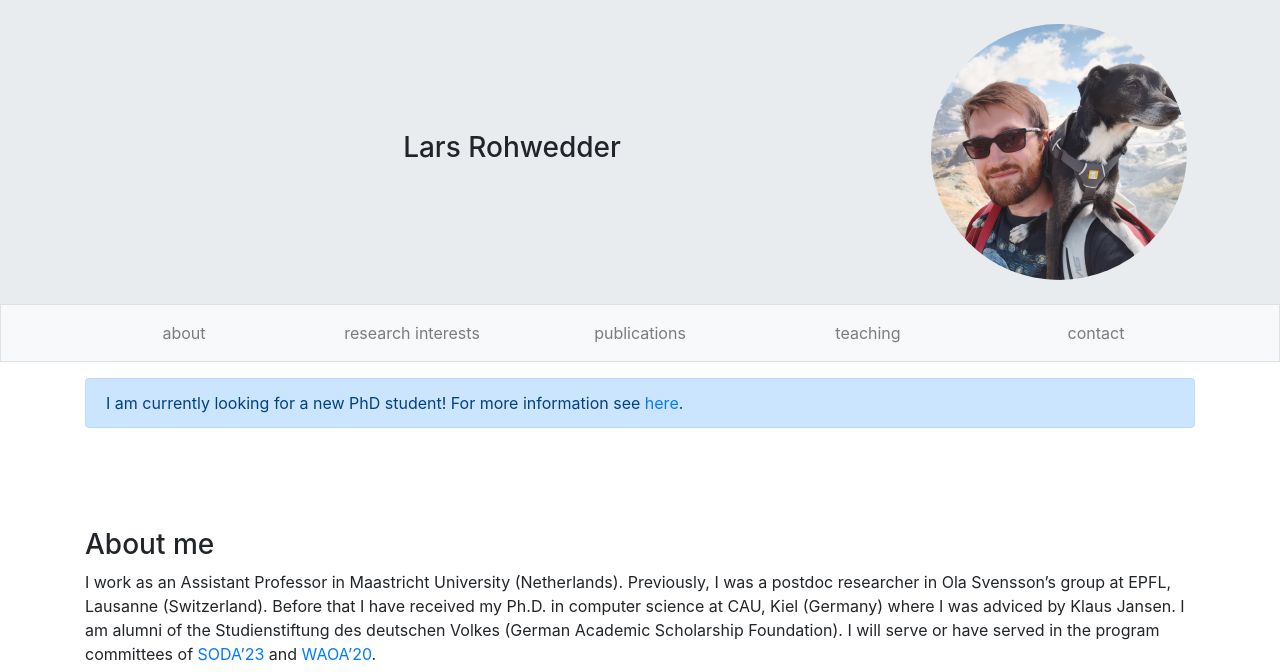
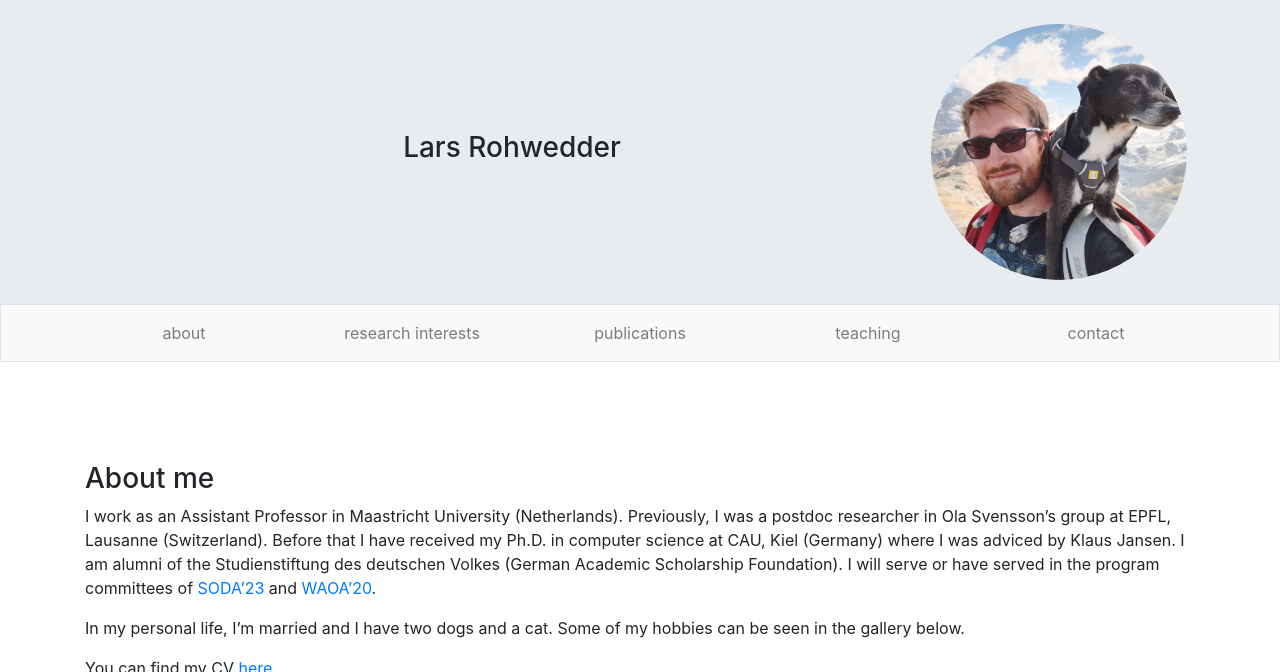
Before and after one commit to larsrohwedder/larsrohwedder.github.io, a Jekyll site: the page built from index.html, in a window 1280 px wide and 900 px high, cut to the strip 0-672 px from the top of the window. Built offline with Jekyll 4.4.1, drawn with Linux system fonts in a browser that asks for light colours.

Commit message:
Update index.html

```diff
--- a/index.html
+++ b/index.html
@@ -88,11 +88,6 @@
   </nav>
 
   <div class="container">
-    <div class="container pl-0 pr-0">
-    <div class="alert alert-primary" role="alert">
-      I am currently looking for a new PhD student! For more information see <a href="phd-vacancy.txt" class="link-primary">here</a>.
-    </div>
-    </div>
 
     <h3 id="about" class="scroll-padding">About me</h3>
     <div class="container pl-0 pr-0">
```
